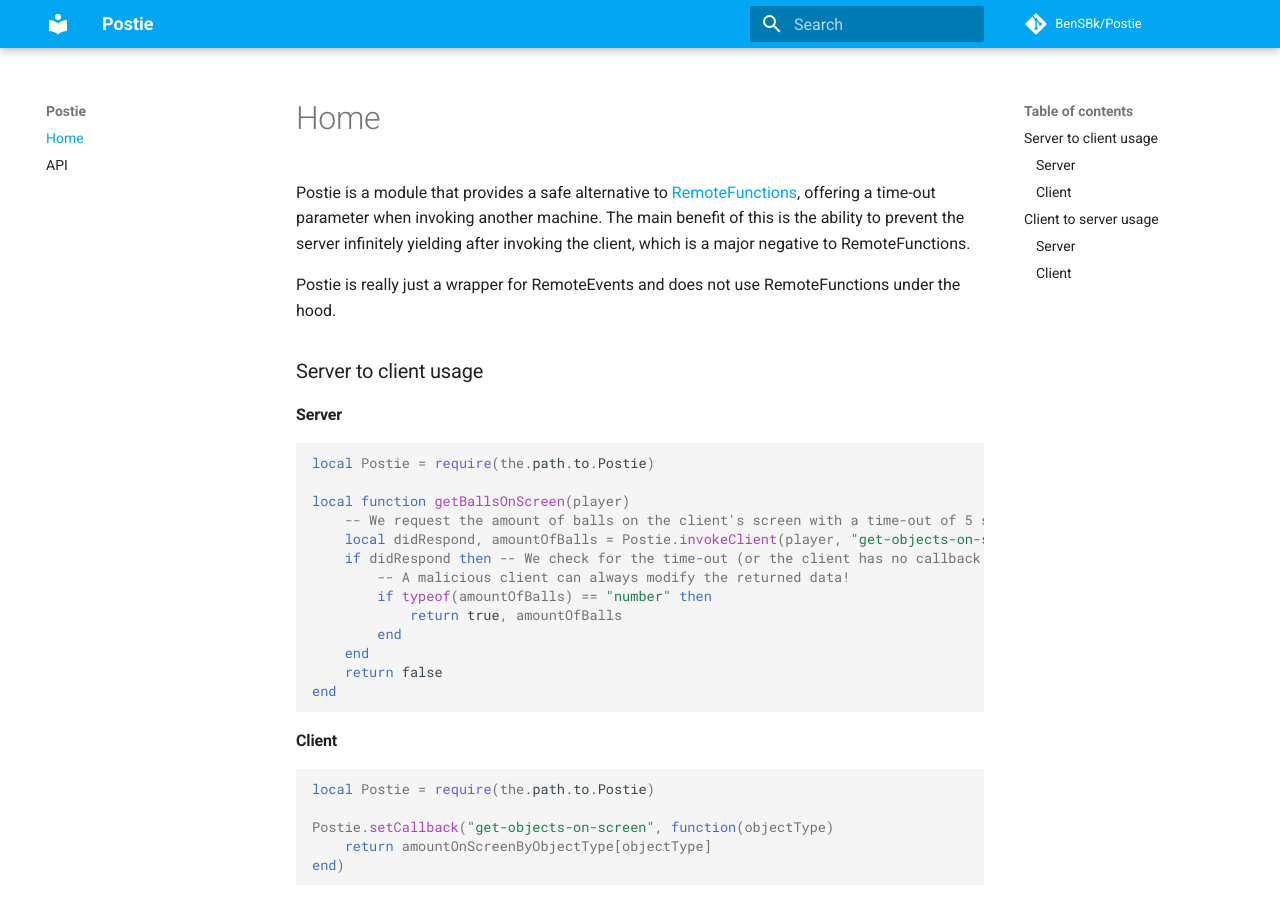
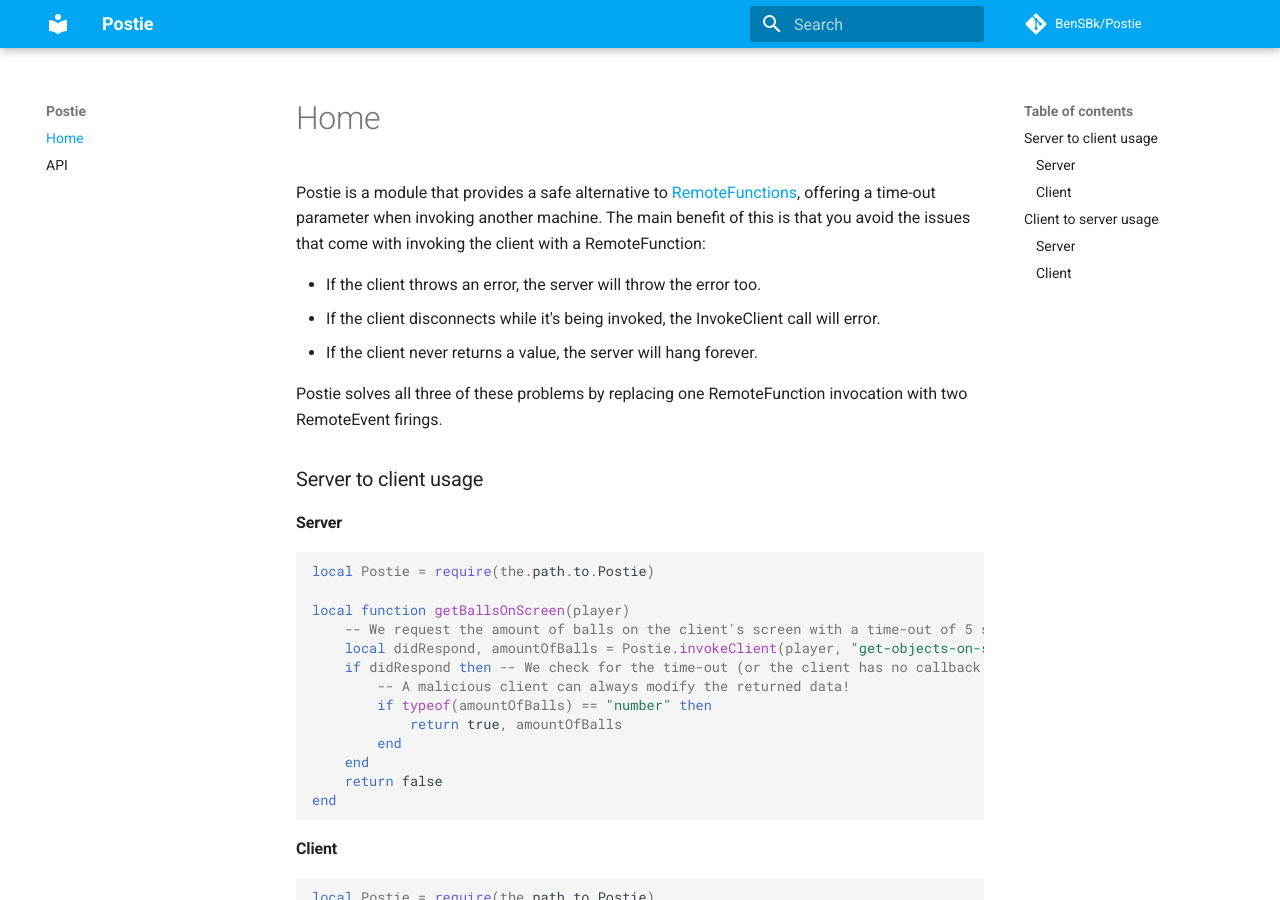
Before and after one commit to sheepish12/Postie, an MkDocs documentation site: the page built from docs/index.md, in a window 1280 px wide and 900 px high. Built offline with MkDocs 1.6.1 and Material for MkDocs 9.7.7, drawn with Linux system fonts in a browser that asks for light colours; comment, search, counter and statistics services are not loaded.

Commit message:
Update index.md

```diff
--- a/docs/index.md
+++ b/docs/index.md
@@ -1,6 +1,10 @@
-Postie is a module that provides a safe alternative to [RemoteFunctions](https://developer.roblox.com/en-us/api-reference/class/RemoteFunction), offering a time-out parameter when invoking another machine. The main benefit of this is the ability to prevent the server infinitely yielding after invoking the client, which is a major negative to RemoteFunctions.
+Postie is a module that provides a safe alternative to [RemoteFunctions](https://developer.roblox.com/en-us/api-reference/class/RemoteFunction), offering a time-out parameter when invoking another machine. The main benefit of this is that you avoid the issues that come with invoking the client with a RemoteFunction:
 
-Postie is really just a wrapper for RemoteEvents and does not use RemoteFunctions under the hood.
+* If the client throws an error, the server will throw the error too.
+* If the client disconnects while it's being invoked, the InvokeClient call will error.
+* If the client never returns a value, the server will hang forever.
+
+Postie solves all three of these problems by replacing one RemoteFunction invocation with two RemoteEvent firings.
 
 ### Server to client usage
 
```
